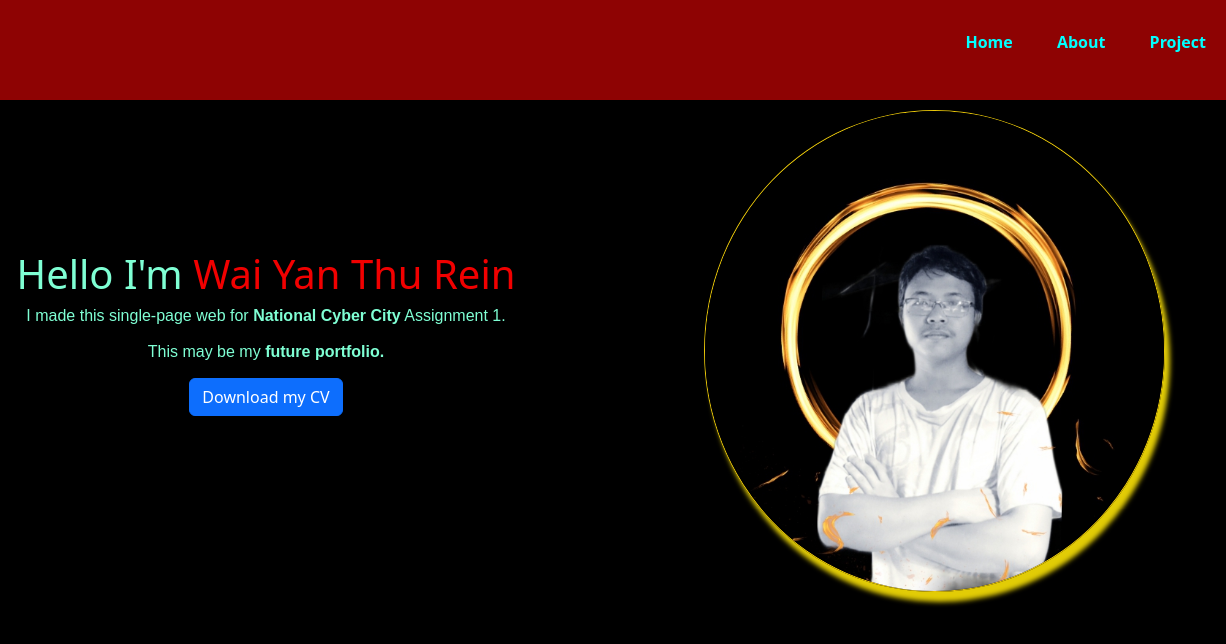
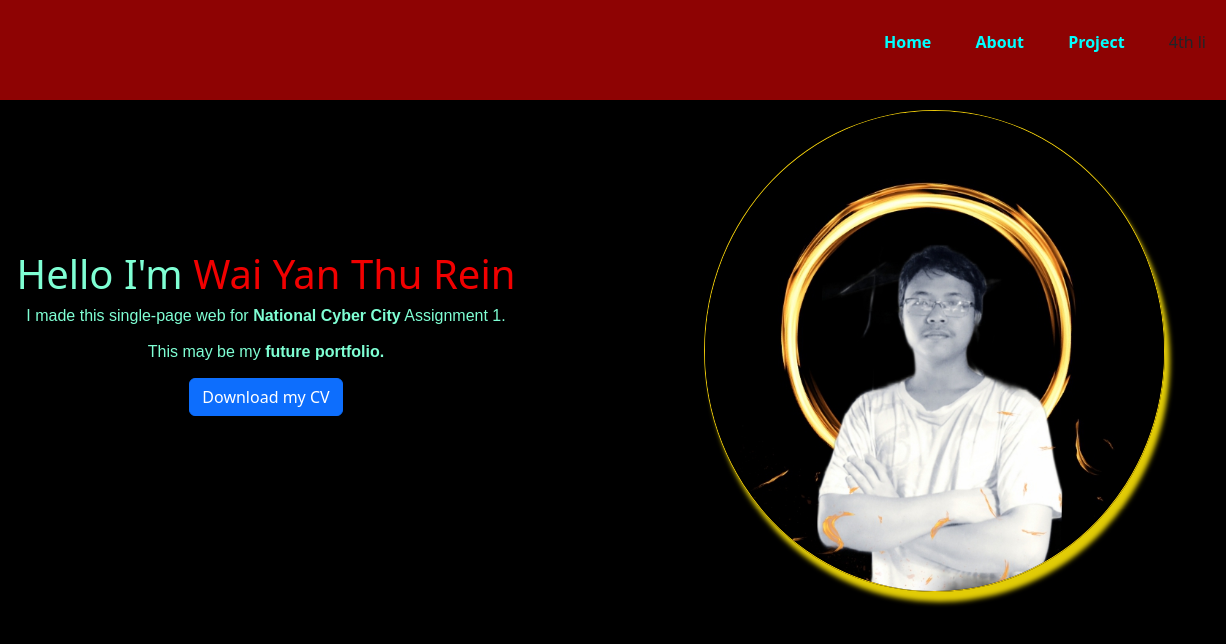
Before and after one commit to ShineEnoki/portfolio, a plain HTML site: page Assignmet1/index.html in a window 1280 px wide. Shown: the full height of the page, 54-1280 px from the left. Drawn offline with nearby package versions, Linux system fonts and the light colour scheme; a web font is replaced by a local one.

Commit message:
adding fourth item

```diff
--- a/Assignmet1/index.html
+++ b/Assignmet1/index.html
@@ -20,6 +20,7 @@
                 <li><a href="#">Home</a></li>
                 <li><a href="#">About</a></li>
                 <li><a href="#">Project</a></li>
+                <li>4th li</li>
             </ul>
         </nav>
 
```
